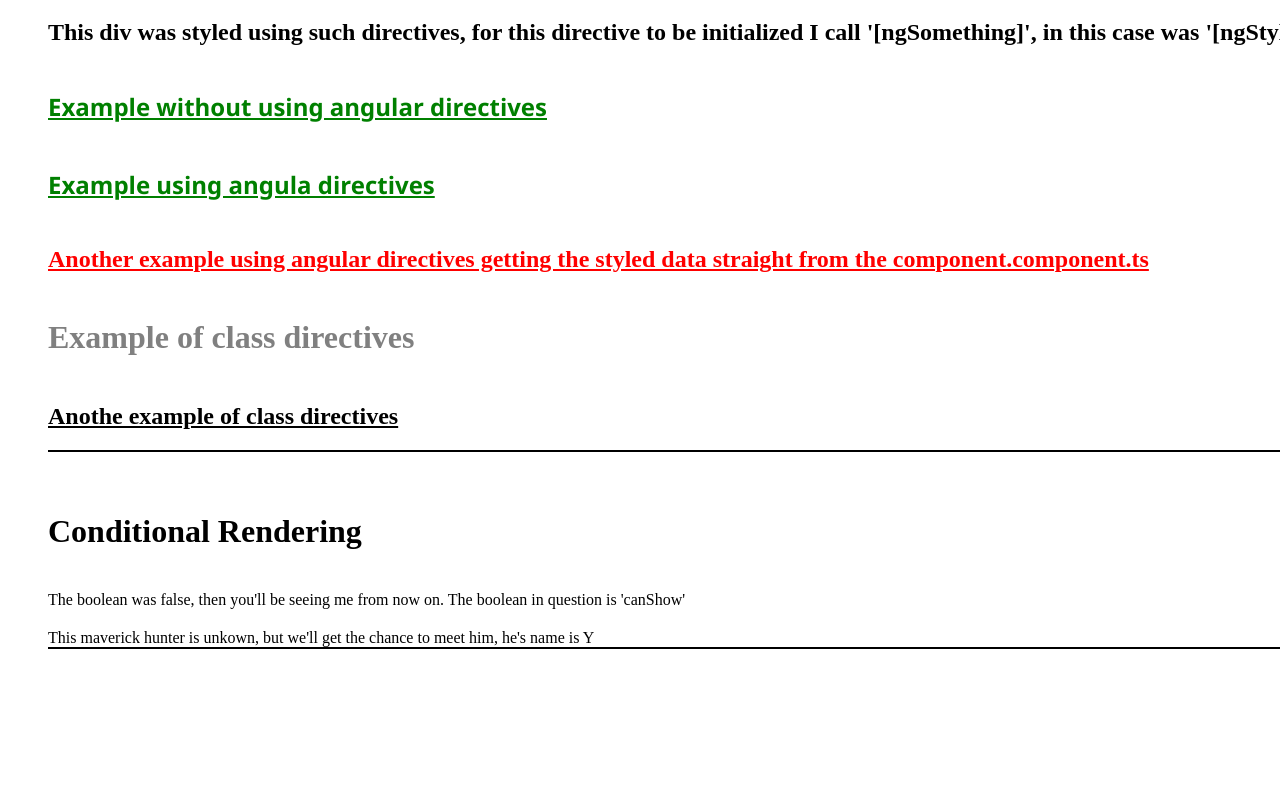
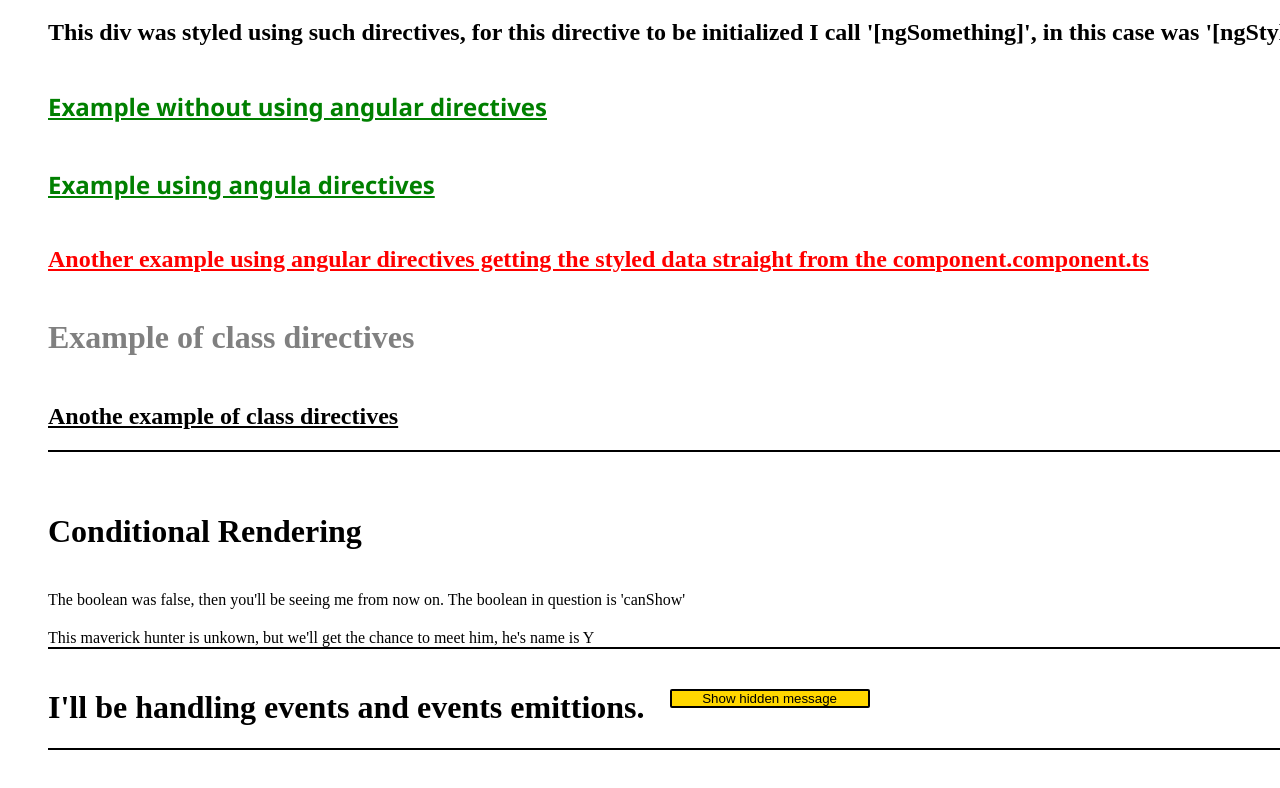
Before and after one commit to JanshenV/angunlarWithSpareTime, an Angular app: page / in a window 1280 px wide. Shown: the part 795-1583 px from the top of the page. Built offline with nearby package versions, Linux system fonts and the light colour scheme.

Commit message:
added a event or a so called function and other stuff for practice

```diff
--- a/src/app/app.component.html
+++ b/src/app/app.component.html
@@ -3,6 +3,10 @@
 </div>
 
 <app-first-component></app-first-component>
-<app-parent-data [propsFromParentApp]="dataToBeShared" [userData]="userData"></app-parent-data>
+<app-parent-data
+  [propsFromParentApp]="dataToBeShared"
+  [userData]="userData"
+></app-parent-data>
 <app-directives></app-directives>
 <app-if-render></app-if-render>
+<app-emitter></app-emitter>
--- a/src/app/app.module.ts
+++ b/src/app/app.module.ts
@@ -7,6 +7,7 @@ import { FirstComponentComponent } from './components/first-component/first-comp
 import { ParentDataComponent } from './components/parent-data/parent-data.component';
 import { DirectivesComponent } from './components/directives/directives.component';
 import { IfRenderComponent } from './components/if-render/if-render.component';
+import { EmitterComponent } from './components/events/emitter/emitter.component';
 
 @NgModule({
   declarations: [
@@ -14,7 +15,8 @@ import { IfRenderComponent } from './components/if-render/if-render.component';
     FirstComponentComponent,
     ParentDataComponent,
     DirectivesComponent,
-    IfRenderComponent
+    IfRenderComponent,
+    EmitterComponent
   ],
   imports: [
     BrowserModule,
--- /dev/null
+++ b/src/app/components/events/emitter/emitter.component.css
@@ -0,0 +1,13 @@
+div {
+    position: relative;
+}
+
+button {
+    background: gold;
+    border: 2px solid black;
+    border-radius: 2px;
+    position: absolute;
+    top: 0;
+    right: 35%;
+    width: 200px;
+}
--- /dev/null
+++ b/src/app/components/events/emitter/emitter.component.html
@@ -0,0 +1,12 @@
+<div>
+  <h1>I'll be handling events and events emittions.</h1>
+  <h1 *ngIf="showMessage">
+    I am here because the condition says so, if I am not...
+  </h1>
+  <button (click)="handleShowMessage()" *ngIf="showMessage; else hideMessage">
+    Hide message.
+  </button>
+  <ng-template #hideMessage>
+    <button (click)="handleShowMessage()">Show hidden message</button>
+  </ng-template>
+</div>
--- /dev/null
+++ b/src/app/components/events/emitter/emitter.component.ts
@@ -0,0 +1,21 @@
+import { Component, OnInit } from '@angular/core';
+
+@Component({
+  selector: 'app-emitter',
+  templateUrl: './emitter.component.html',
+  styleUrls: ['./emitter.component.css']
+})
+export class EmitterComponent implements OnInit {
+  showMessage: boolean = false;
+  constructor() { }
+
+  ngOnInit(): void {
+  }
+
+  //Typescript good practice:
+  //If not returning anything from a function
+  //Give the function the void type
+  handleShowMessage(): void{
+    this.showMessage = !this.showMessage;
+  }
+}
```
Also changed, not shown: 1 other file (tests, documents, lock files or other folders).
